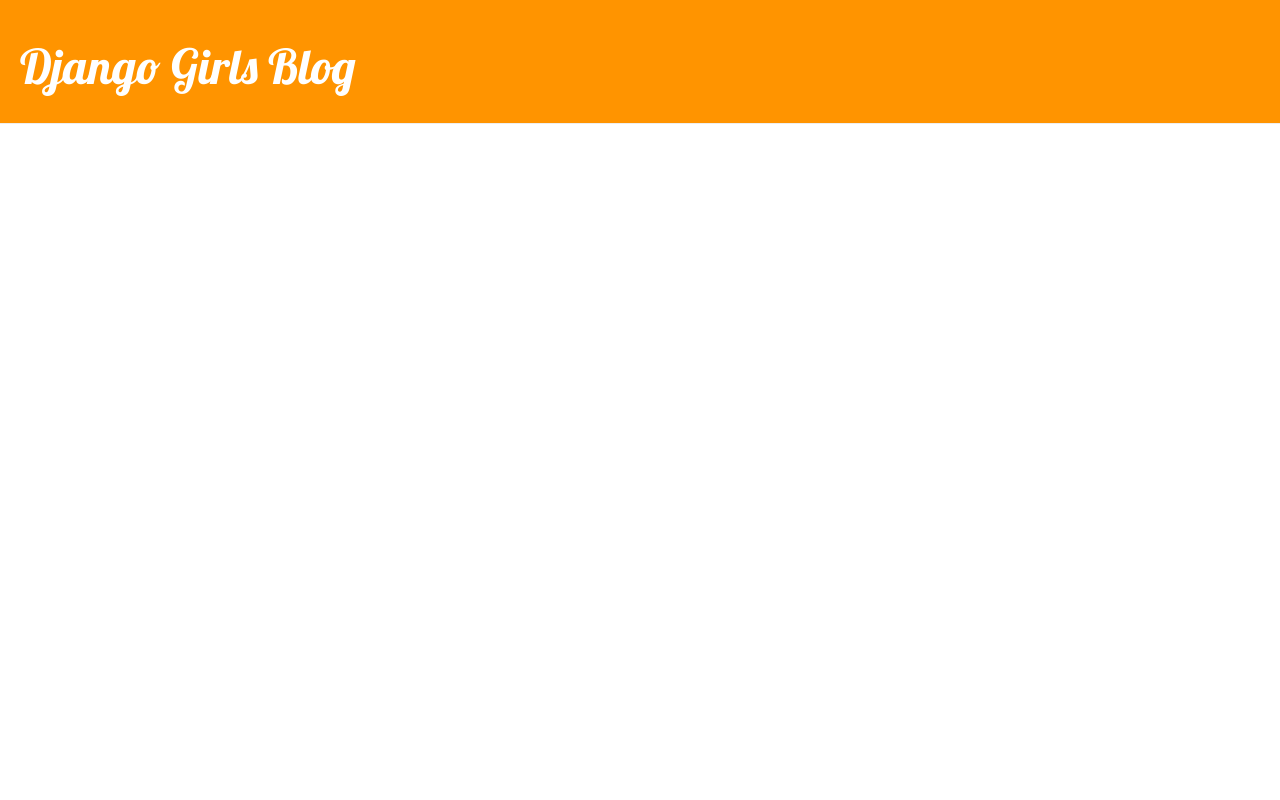
After one commit to TotheVertex/my-first-blog, a Django app: template templates/base.html in a window 1280 px wide. The commit adds this page. Run offline with Django 4.2, Linux system fonts and the light colour scheme; the template is opened without the code that fills it, so the values that code supplies are empty; some libraries are stand-ins or nearby versions.

Commit message:
Modified templates to display posts from database.

```diff
--- /dev/null
+++ b/blog/static/blog.css
@@ -0,0 +1,51 @@
+h1 a {
+    color: #FCA205;
+    font-family: 'Lobster';
+}
+
+.page-header {
+    background-color: #ff9400;
+    margin-top: 0;
+    padding: 20px 20px 20px 20px;
+}
+
+.page-header h1, .page-header h1 a, .page-header h1 a:visited, .page-header h1 a:active {
+    color: #ffffff;
+    font-size: 36pt;
+    text-decoration: none;
+}
+
+.content {
+    margin-left: 40px;
+}
+
+h1, h2, h3, h4 {
+    font-family: 'Lobster', cursive;
+}
+
+.date {
+    color: #828282;
+}
+
+.save {
+    float: right;
+}
+
+.post-form textarea, .post-form input {
+    width: 100%;
+}
+
+.top-menu, .top-menu:hover, .top-menu:visited {
+    color: #ffffff;
+    float: right;
+    font-size: 26pt;
+    margin-right: 20px;
+}
+
+.post {
+    margin-bottom: 70px;
+}
+
+.post h1 a, .post h1 a:visited {
+    color: #000000;
+}
--- a/blog/urls.py
+++ b/blog/urls.py
@@ -3,4 +3,5 @@
 
 urlpatterns = [
     path('', views.post_list, name='post_list'),
+    path('post/<int:pk>/', views.post_detail, name='post_detail'),
 ]
--- a/blog/views.py
+++ b/blog/views.py
@@ -1,3 +1,4 @@
+from django.shortcuts import render, get_object_or_404
 from django.shortcuts import render
 from django.utils import timezone
 from .models import Post
@@ -5,3 +6,6 @@
 def post_list(request):
     posts = Post.objects.filter(published_date__lte=timezone.now()).order_by('published_date')
     return render(request, '../templates/post_list.html',{'posts': posts})
+def post_detail(request, pk):
+    post = get_object_or_404(Post, pk=pk)
+    return render(request, 'blog/post_detail.html', {'post':post})
--- a/djangoProject/settings.py
+++ b/djangoProject/settings.py
@@ -107,7 +107,7 @@
 # https://docs.djangoproject.com/en/4.1/howto/static-files/
 
 STATIC_URL = '/static/'
-STATIC_ROOT = os.path.join(BASE_DIR, 'static')
+STATIC_ROOT = os.path.join(BASE_DIR, 'blog/../blog/static')
 
 # Default primary key field type
 # https://docs.djangoproject.com/en/4.1/ref/settings/#default-auto-field
--- /dev/null
+++ b/templates/base.html
@@ -0,0 +1,23 @@
+{% load static %}
+<html>
+    <head>
+        <title>Django Girls blog</title>
+        <link rel="stylesheet" href="//maxcdn.bootstrapcdn.com/bootstrap/3.2.0/css/bootstrap.min.css">
+        <link rel="stylesheet" href="//maxcdn.bootstrapcdn.com/bootstrap/3.2.0/css/bootstrap-theme.min.css">
+        <link href='//fonts.googleapis.com/css?family=Lobster&subset=latin,latin-ext' rel='stylesheet' type='text/css'>
+        <link rel="stylesheet" href="{% static 'css/blog.css' %}">
+    </head>
+    <body>
+    <div class="page-header">
+        <h1><a href="/">Django Girls Blog</a></h1>
+    </div>
+    <div class="content container">
+        <div class="row">
+            <div class="col-md-8">
+            {% block content %}
+            {% endblock %}
+            </div>
+        </div>
+    </div>
+</body>
+</html>
```
Also changed, not shown: templates/post_list.html (+21 -4 lines), blog/static/__init__.py (added).
